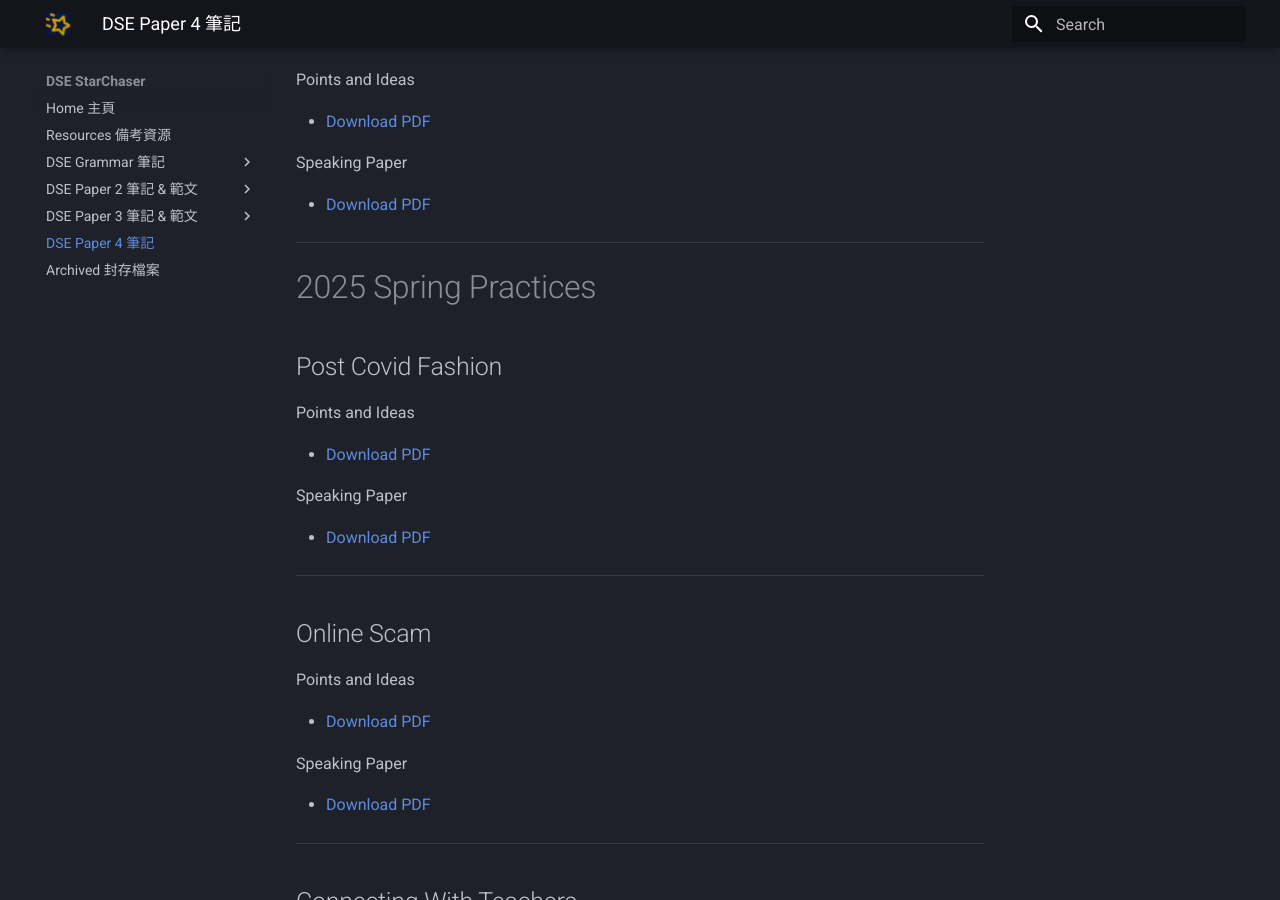
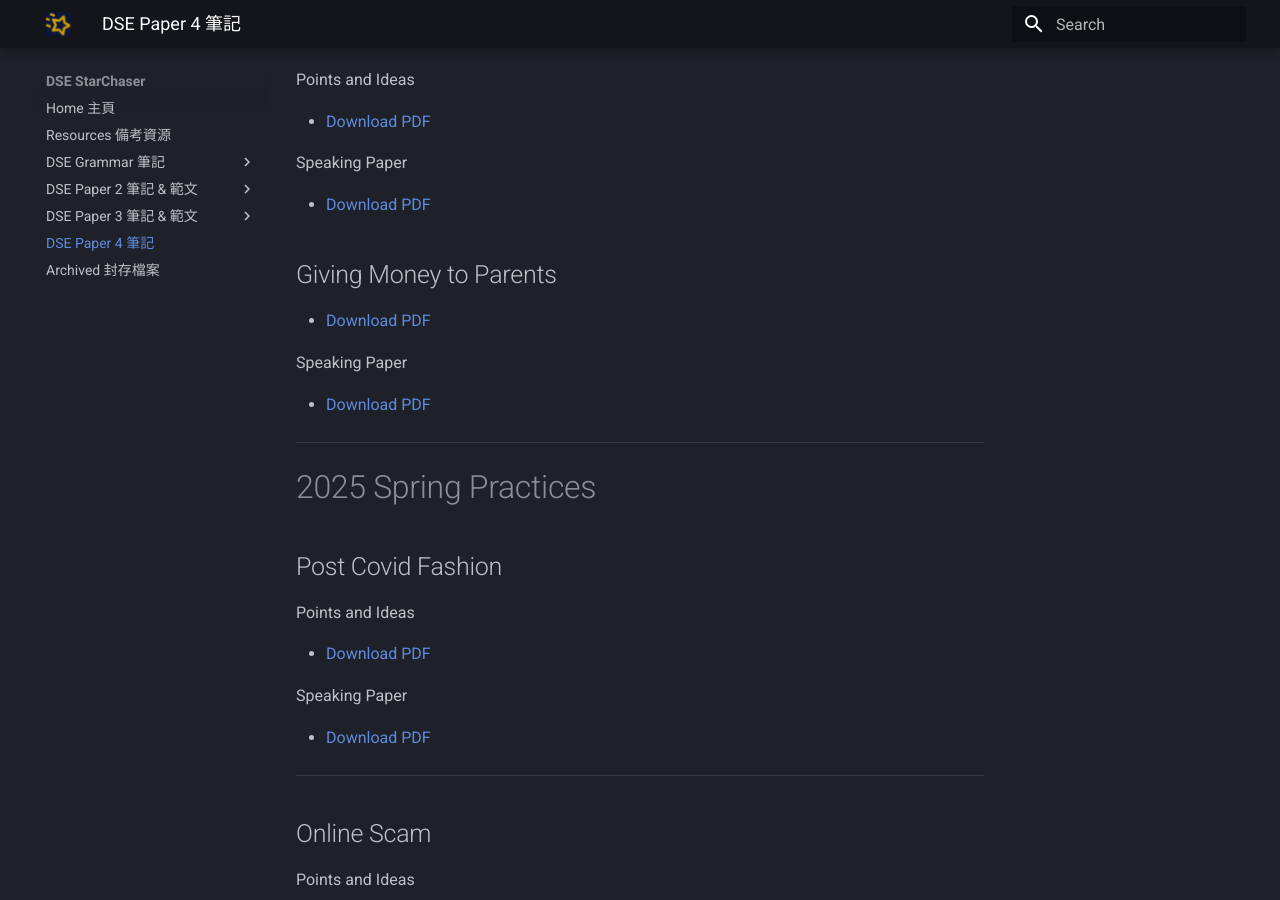
Before and after one commit to louiskwt/starchaser-portal, an MkDocs documentation site: the page built from docs/speaking/index.md, in a window 1280 px wide and 900 px high, scrolled down 1128 px. Built offline with MkDocs 1.6.1 and Material for MkDocs 9.7.7, drawn with Linux system fonts in a browser that asks for light colours.

Commit message:
add giving money to parents points and paper

```diff
--- a/docs/speaking/index.md
+++ b/docs/speaking/index.md
@@ -50,6 +50,14 @@ Speaking Paper
 
 - [Download PDF](https://res.cloudinary.com/ltdev/image/upload/v1773122049/starchaser/online_shopping_p4_tzbwhi.pdf)
 
+## Giving Money to Parents
+
+- [Download PDF](https://res.cloudinary.com/ltdev/image/upload/v1773761927/Giving_money_to_parents_1_mlfckm.pdf)
+
+Speaking Paper
+
+- [Download PDF](https://res.cloudinary.com/ltdev/image/upload/v1773761928/giving_money_to_parents_p4_ky3a2v.pdf)
+
 ---
 
 # 2025 Spring Practices
```
